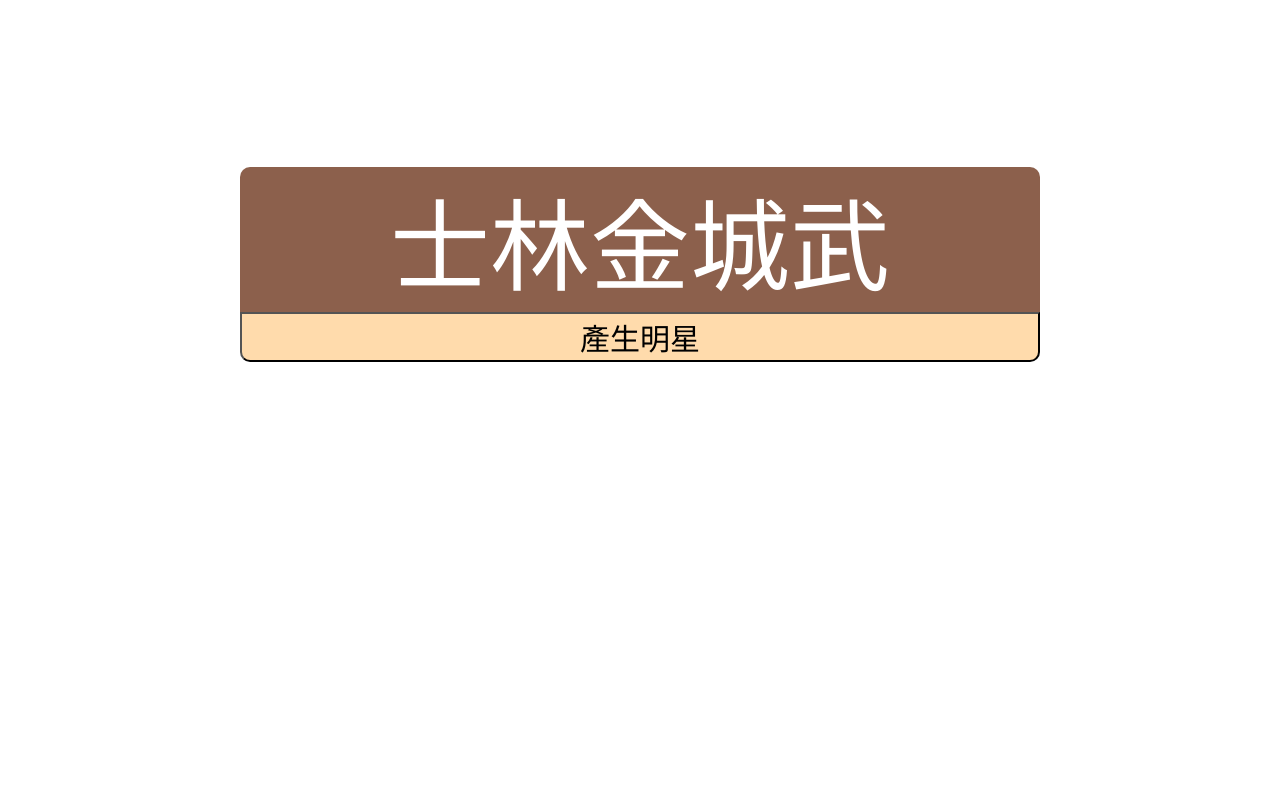
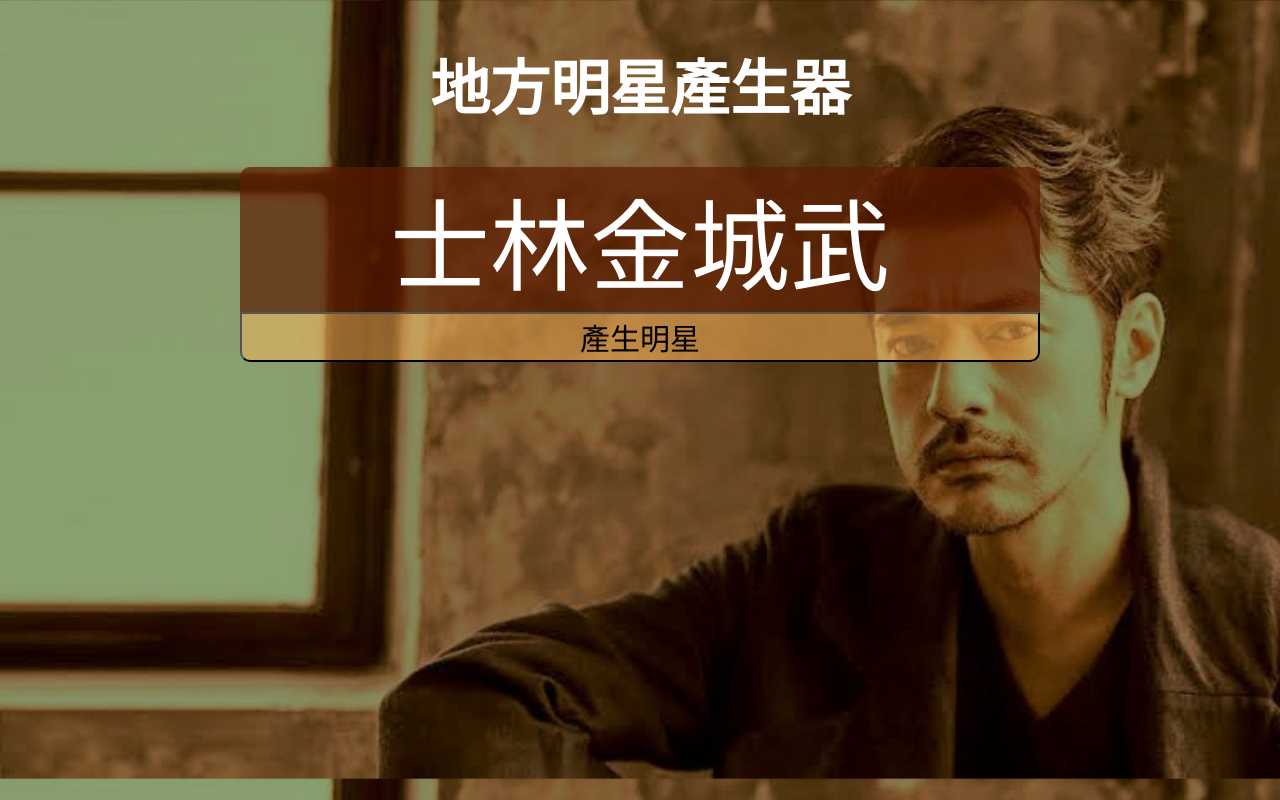
Before and after one commit to Hsueh-Jen/star-maker, a plain HTML site: page index.html in a window 1280 px wide. Drawn offline with Linux system fonts and the light colour scheme; the site is published under a folder, as on GitHub Pages, so addresses that start at the root find nothing.

Commit message:
修理了css中圖片連結錯誤的問題
背景圖片的url少加了 ./

```diff
--- a/main.css
+++ b/main.css
@@ -6,7 +6,7 @@
 
 body{
     text-align: center;
-    background: url(/images/bg.jpg);
+    background: url(./images/bg.jpg);
     background-size:cover;
 }
 
```
